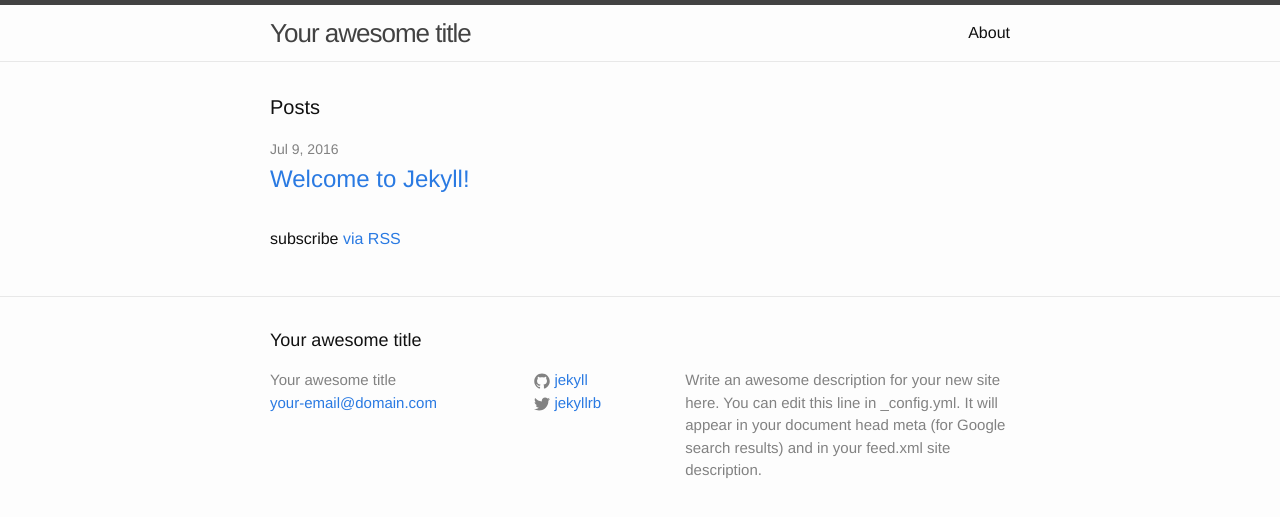
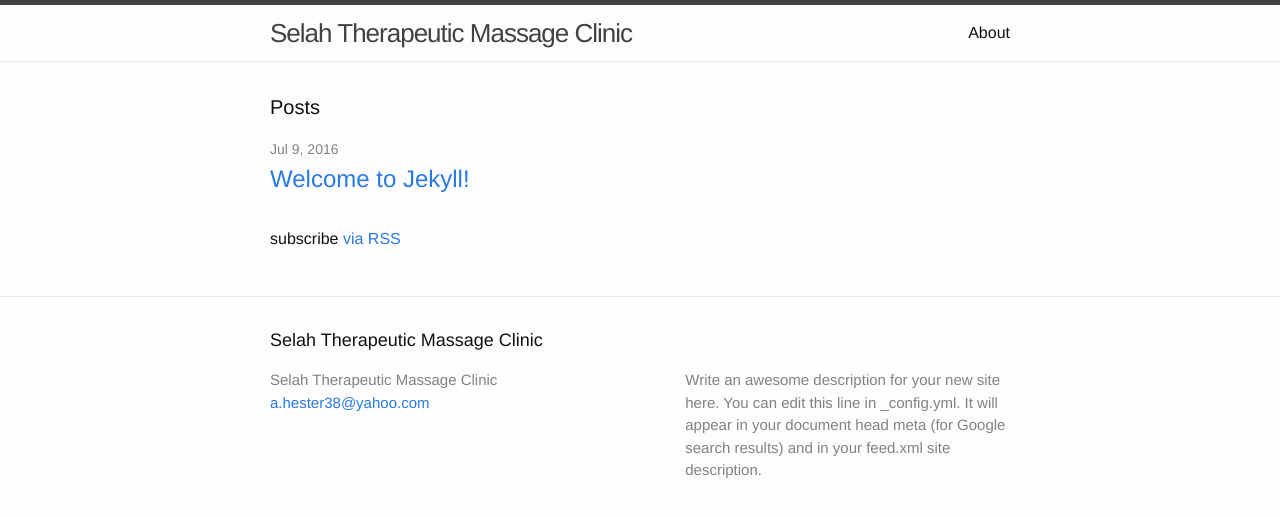
Before and after one commit to selahmassage/selahmassage.github.io, a Jekyll site: the page built from index.html, in a window 1280 px wide. Shown: the top 517 px of the page. Built offline with Jekyll 4.4.1, drawn with Linux system fonts in a browser that asks for light colours.

Commit message:
First changes

```diff
--- a/_config.yml
+++ b/_config.yml
@@ -6,16 +6,14 @@
 # 'jekyll serve'. If you change this file, please restart the server process.
 
 # Site settings
-title: Your awesome title
-email: your-email@domain.com
+title: Selah Therapeutic Massage Clinic
+email: a.hester38@yahoo.com
 description: > # this means to ignore newlines until "baseurl:"
   Write an awesome description for your new site here. You can edit this
   line in _config.yml. It will appear in your document head meta (for
   Google search results) and in your feed.xml site description.
 baseurl: "" # the subpath of your site, e.g. /blog
 url: "http://yourdomain.com" # the base hostname & protocol for your site
-twitter_username: jekyllrb
-github_username:  jekyll
 
 # Build settings
 markdown: kramdown
```
